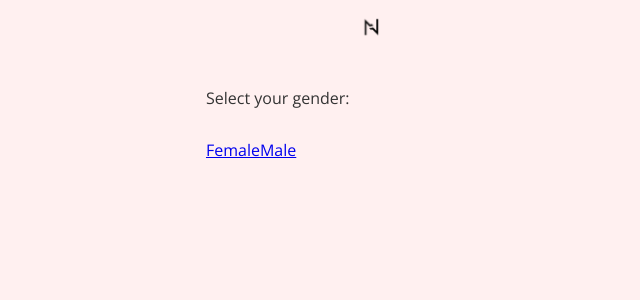
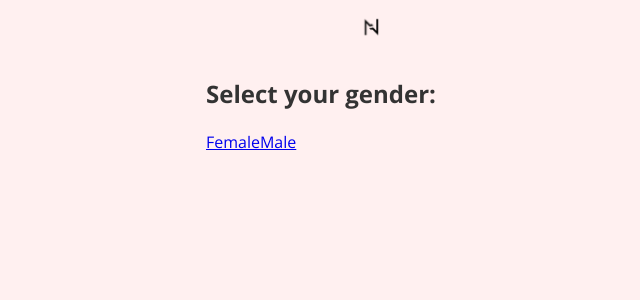
Before and after one commit to Mikelangelo64/obrio-questionnaire, a Next.js app: page /prelanding in a window 1280 px wide. Shown: the top 300 px of the page, without its empty margins (269-909 px from the left). Built offline with nearby package versions, Linux system fonts and the light colour scheme; no server answers.

Commit message:
[OQ-12] feat: styled screen title and description

```diff
--- a/app/[screenId]/page.tsx
+++ b/app/[screenId]/page.tsx
@@ -1,6 +1,6 @@
 import Info from '@/lib/features/questionnaire/components/Info';
 import QuestionList from '@/lib/features/questionnaire/components/QuestionList';
-import TextWithDynamicSegments from '@/lib/features/questionnaire/components/TextWithDynamicSegments';
+import TextWithDynamicSegments from '@/lib/features/questionnaire/components/TextWithDynamicSegments/TextWithDynamicSegments';
 import { getStaticScreen, shouldUseStaticData } from '@/data/staticDataUtils';
 import {
   EExtremeStatus,
@@ -77,10 +77,16 @@ export default async function Screen({
       </header>
 
       <div className={styles.wrapper}>
-        <TextWithDynamicSegments text={screenData.title} />
+        <TextWithDynamicSegments
+          className={styles.title}
+          text={screenData.title}
+        />
 
         {screenData.description && (
-          <TextWithDynamicSegments text={screenData.description} />
+          <TextWithDynamicSegments
+            className={styles.description}
+            text={screenData.description}
+          />
         )}
 
         {screenData.screenType === EScreenType.QUESTION && (
--- a/app/[screenId]/styles.module.scss
+++ b/app/[screenId]/styles.module.scss
@@ -34,3 +34,15 @@
   flex-direction: column;
   gap: px-to-rem(20);
 }
+
+.title {
+  @include text-heading-1;
+}
+
+.description {
+  margin-bottom: px-to-rem(20);
+
+  font-size: px-to-rem(14);
+  font-weight: 400;
+  line-height: 180%;
+}
--- a/lib/features/questionnaire/components/TextWithDynamicSegments.tsx
+++ b/lib/features/questionnaire/components/TextWithDynamicSegments/TextWithDynamicSegments.tsx
@@ -2,18 +2,21 @@
 
 import { useAppSelector } from '@/store/hooks';
 import { selectTextDynamicSegments } from '@/store/slices/questionnaireSlice';
-import { replaceTextDynamicSegment } from '../utils/replaceTextDynamicSegment';
+import { replaceTextDynamicSegment } from '../../utils/replaceTextDynamicSegment';
+import cn from 'clsx';
+import styles from './styles.module.scss';
 
 interface IProps {
   text: string;
+  className?: string;
 }
 
-const TextWithDynamicSegments = ({ text }: IProps) => {
+const TextWithDynamicSegments = ({ text, className }: IProps) => {
   const textDynamicSegments = useAppSelector(selectTextDynamicSegments);
 
   const textToRender = replaceTextDynamicSegment(text, textDynamicSegments);
 
-  return <p>{textToRender}</p>;
+  return <p className={cn(styles.text, className)}>{textToRender}</p>;
 };
 
 export default TextWithDynamicSegments;
--- /dev/null
+++ b/lib/features/questionnaire/components/TextWithDynamicSegments/styles.module.scss
@@ -0,0 +1,3 @@
+.text {
+  margin: 0;
+}
```
